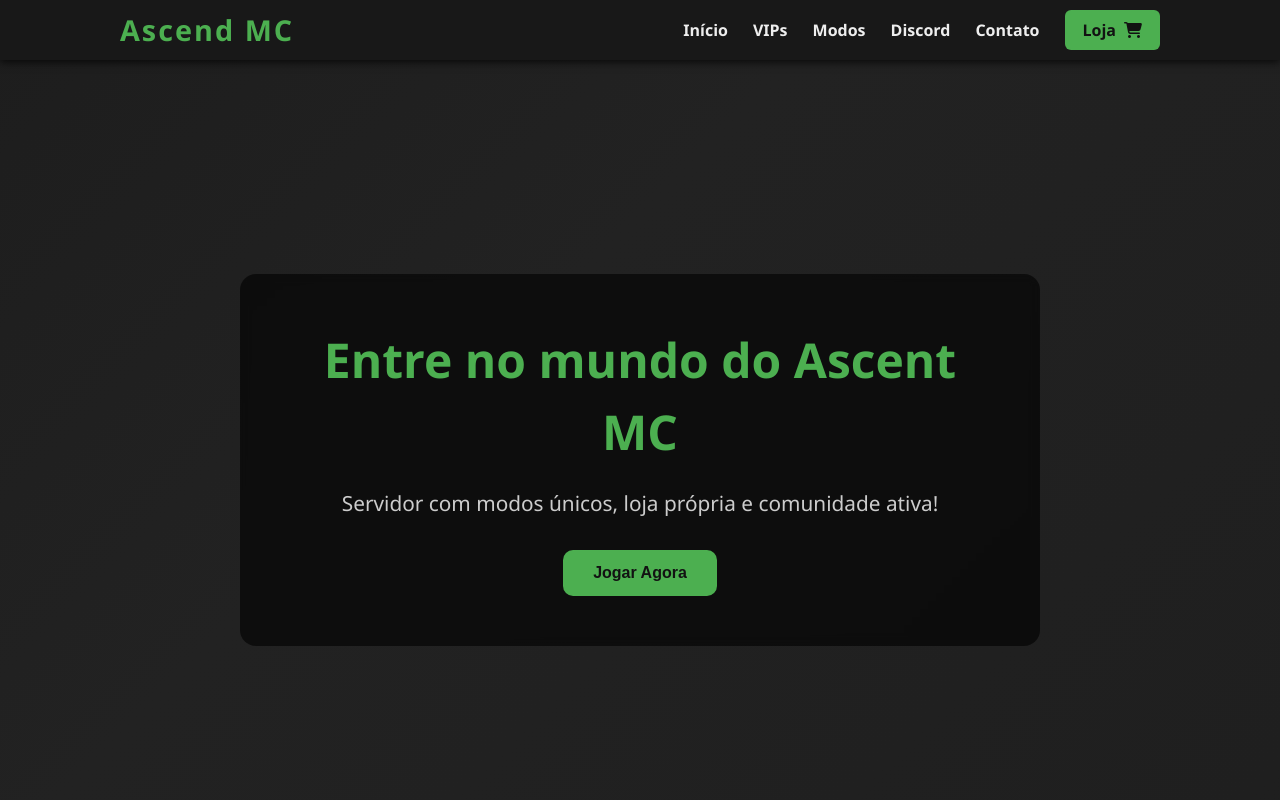
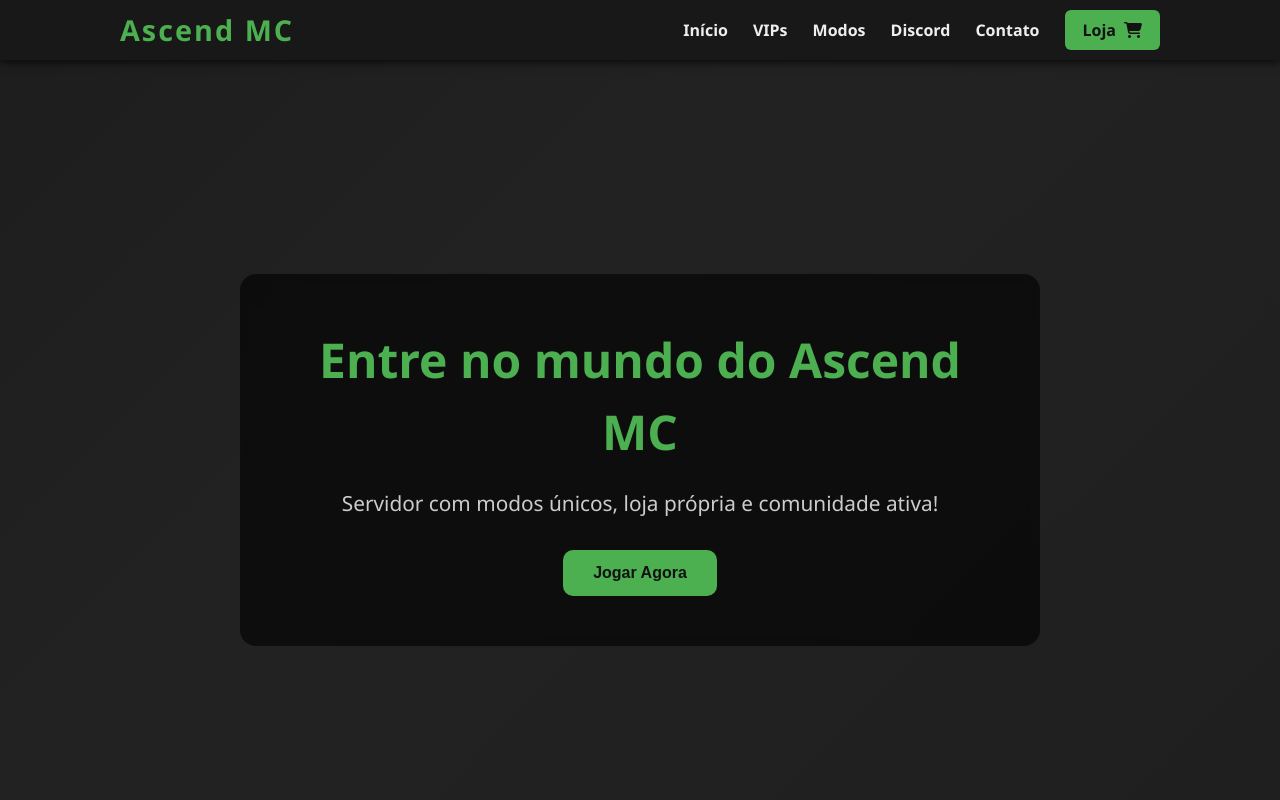
Before and after one commit to 00230023l/ASCEND.MC, a plain HTML site: page index.html in a window 1280 px wide. Shown: the top 800 px of the page. Drawn offline with Linux system fonts and the light colour scheme; a small style sheet from the web is missing.

Commit message:
Update index.html

```diff
--- a/index.html
+++ b/index.html
@@ -35,7 +35,7 @@
   </header>
 
   <main> <section class="hero" id="inicio"> <div class="hero-overlay">
-        <h1 class="hero-title">Entre no mundo do Ascent MC</h1>
+        <h1 class="hero-title">Entre no mundo do Ascend MC</h1>
         <p class="hero-subtitle">Servidor com modos únicos, loja própria e comunidade ativa!</p>
         <button class="hero-btn" onclick="scrollToSection('conecte-se')">Jogar Agora</button>
       </div>
```
